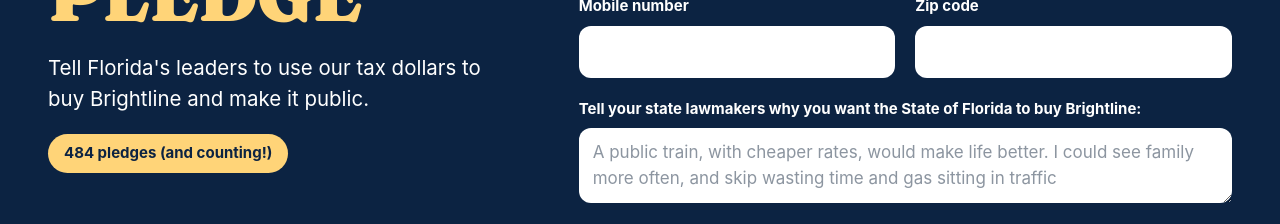
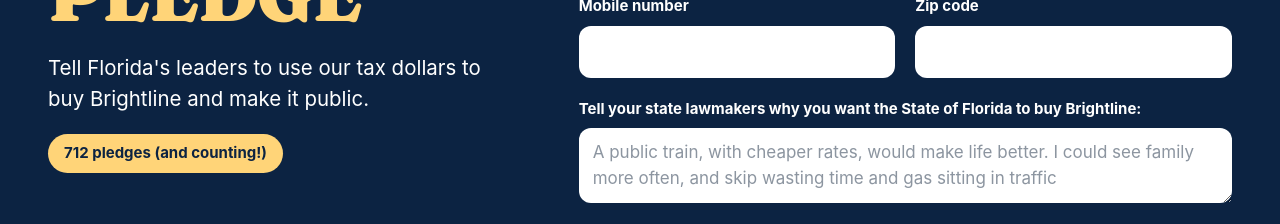
Before and after one commit to Together-Not-For/buy-brightline, a Next.js app in the folder blog/: page / in a window 1280 px wide. Shown: the part 900-1124 px from the top of the page. Built offline with nearby package versions, Linux system fonts and the light colour scheme.

Commit message:
Update page.tsx - pledge count

```diff
--- a/blog/app/page.tsx
+++ b/blog/app/page.tsx
@@ -12,7 +12,7 @@ import { TestimonialsSection } from './components/testimonials'
 import { FAQSection } from './components/faq'
 import { Footer } from './components/footer'
 
-const PLEDGE_COUNT = 484
+const PLEDGE_COUNT = 712
 
 export default function Page() {
   return (
```
